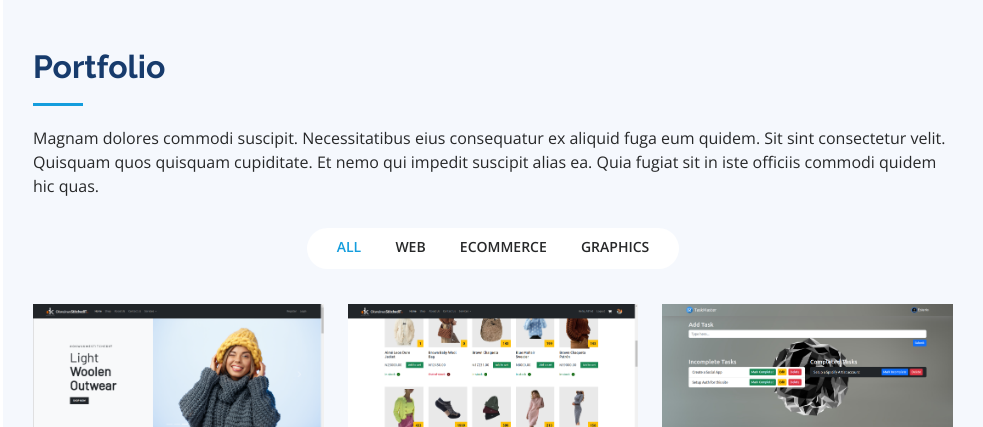
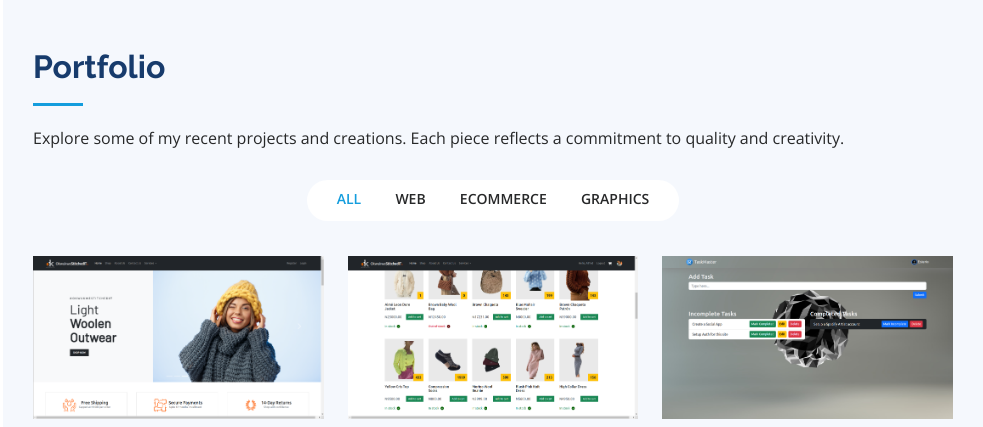
Before and after one commit to AnochiwaAlfred/portfolio, a plain HTML site: page index.html in a window 1280 px wide. Shown: the part 3960-4387 px from the top of the page, without its empty margins (297-1280 px from the left). Drawn offline with nearby package versions, Linux system fonts and the light colour scheme.

Commit message:
Updated Portfolio Section2

```diff
--- a/index.html
+++ b/index.html
@@ -335,7 +335,7 @@
 
         <div class="section-title">
           <h2>Portfolio</h2>
-          <p>Magnam dolores commodi suscipit. Necessitatibus eius consequatur ex aliquid fuga eum quidem. Sit sint consectetur velit. Quisquam quos quisquam cupiditate. Et nemo qui impedit suscipit alias ea. Quia fugiat sit in iste officiis commodi quidem hic quas.</p>
+          <p>Explore some of my recent projects and creations. Each piece reflects a commitment to quality and creativity.</p>
         </div>
 
         <div class="row" data-aos="fade-up">
```
